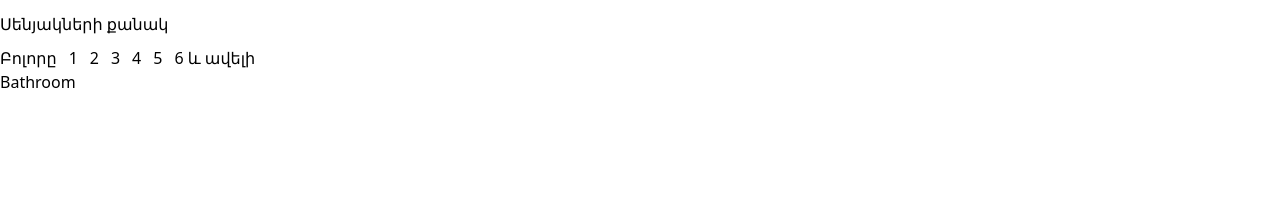
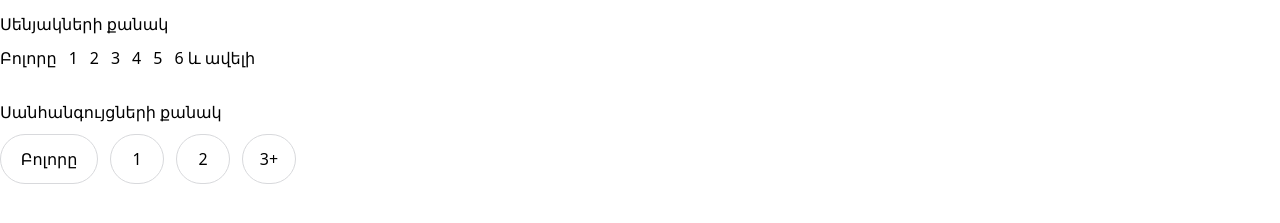
Before and after one commit to Rafikzaqaryan/Amarranoc.amm, a React (Vite) app: page / in a window 1280 px wide. Shown: the part 533-756 px from the top of the page. Built offline with nearby package versions, Linux system fonts and the light colour scheme.

Commit message:
Done Bathroom Part

```diff
--- a/src/Component/Nav/NavLeftPart/Bathroom.tsx
+++ b/src/Component/Nav/NavLeftPart/Bathroom.tsx
@@ -1,3 +1,33 @@
 export default function Bathroom() {
-  return <div>Bathroom</div>;
+  return (
+    <div className="pt-[30px]">
+      <h1 className="text-[black]">Սանհանգույցների քանակ</h1>
+      <div className="flex flex-wrap gap-x-3 gap-y-1  pt-[10px] ">
+        <button
+          className={`w-[98px] h-[50px] border rounded-[40px] border-[#d8d9dc] cursor-pointer `}
+        >
+          Բոլորը
+        </button>
+        <button
+          className={`w-[54px] h-[50px] border rounded-[40px] border-[#d8d9dc] cursor-pointer
+          `}
+        >
+          1
+        </button>
+        <button
+          className={`w-[54px] h-[50px] border rounded-[40px] border-[#d8d9dc] cursor-pointer
+
+          `}
+        >
+          2
+        </button>
+        <button
+          className={`w-[54px] h-[50px] border rounded-[40px] border-[#d8d9dc] cursor-pointer
+          `}
+        >
+          3+
+        </button>
+      </div>
+    </div>
+  );
 }
```
